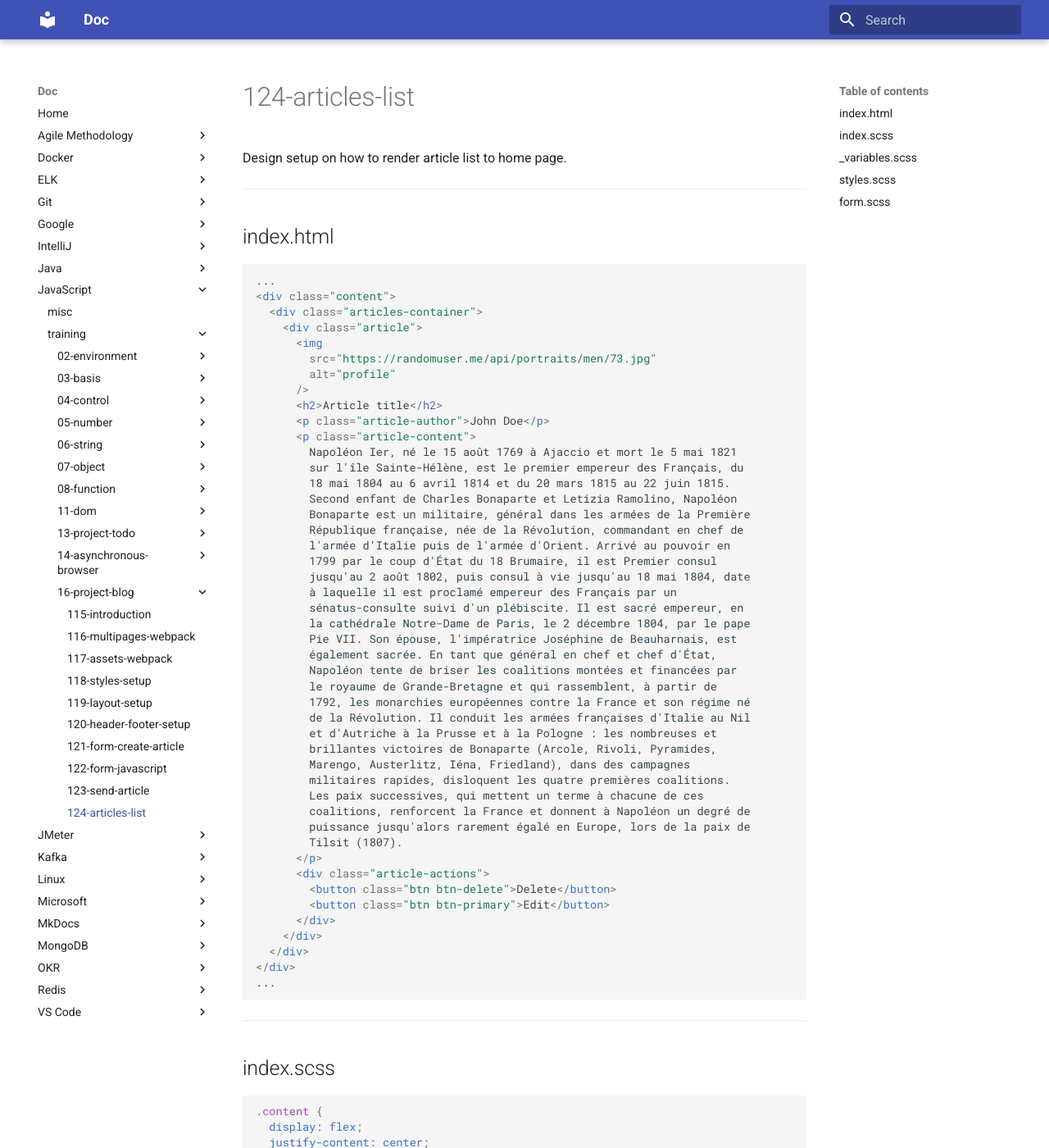
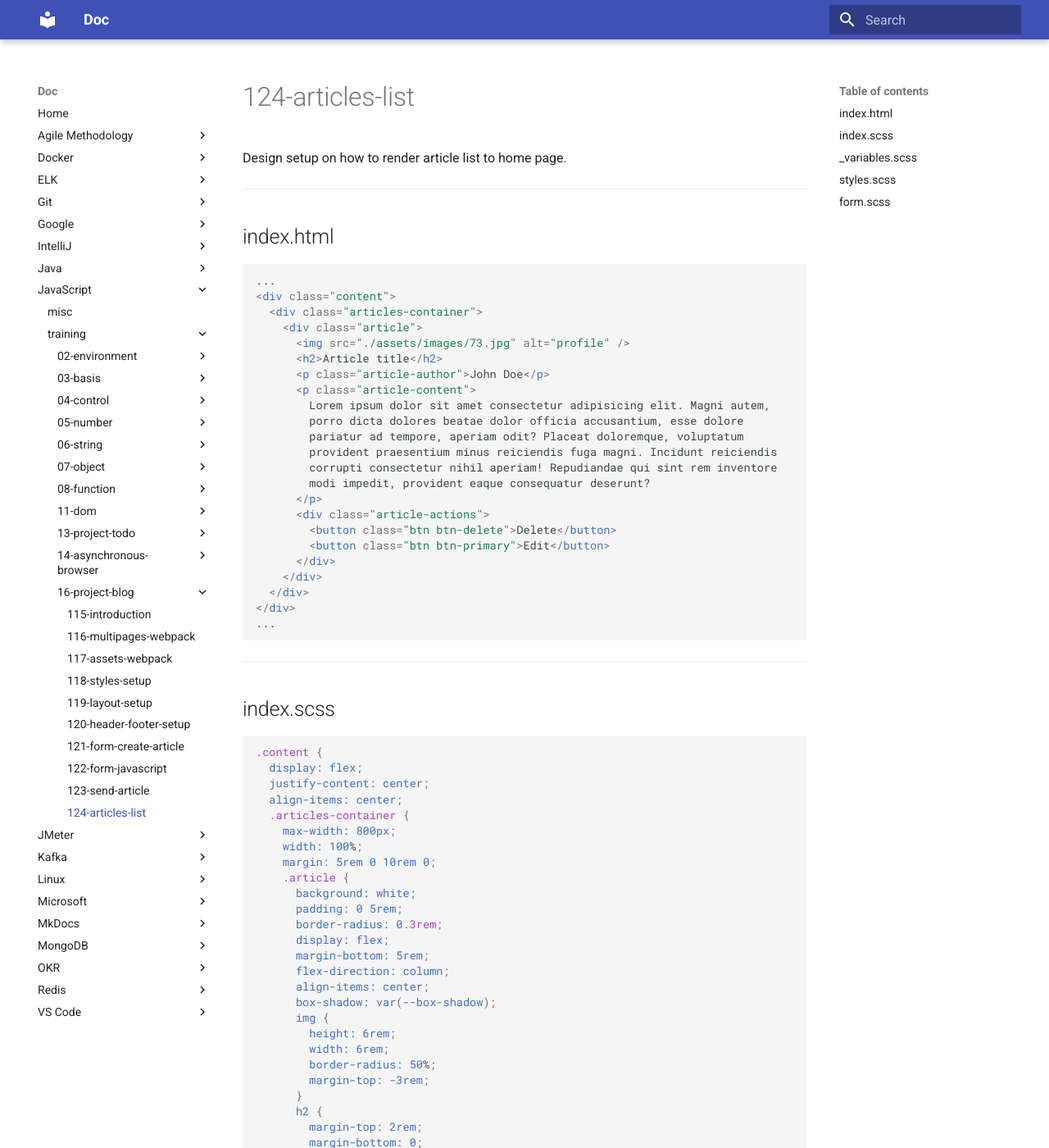
Before and after one commit to oldu73/doc, an MkDocs documentation site: the page built from docs/javascript/training/16-project-blog/124-articles-list.md, in a window 1280 px wide and 1400 px high. Shown: the whole window at 82% size. Built offline with MkDocs 1.6.1 and Material for MkDocs 9.7.7, drawn with Linux system fonts in a browser that asks for light colours.

Commit message:
js training blog project articles list fix issue due to random user

```diff
--- a/docs/javascript/training/16-project-blog/124-articles-list.md
+++ b/docs/javascript/training/16-project-blog/124-articles-list.md
@@ -11,39 +11,16 @@ Design setup on how to render article list to home page.
 <div class="content">
   <div class="articles-container">
     <div class="article">
-      <img
-        src="https://randomuser.me/api/portraits/men/73.jpg"
-        alt="profile"
-      />
+      <img src="./assets/images/73.jpg" alt="profile" />
       <h2>Article title</h2>
       <p class="article-author">John Doe</p>
       <p class="article-content">
-        Napoléon Ier, né le 15 août 1769 à Ajaccio et mort le 5 mai 1821
-        sur l'île Sainte-Hélène, est le premier empereur des Français, du
-        18 mai 1804 au 6 avril 1814 et du 20 mars 1815 au 22 juin 1815.
-        Second enfant de Charles Bonaparte et Letizia Ramolino, Napoléon
-        Bonaparte est un militaire, général dans les armées de la Première
-        République française, née de la Révolution, commandant en chef de
-        l'armée d'Italie puis de l'armée d'Orient. Arrivé au pouvoir en
-        1799 par le coup d'État du 18 Brumaire, il est Premier consul
-        jusqu'au 2 août 1802, puis consul à vie jusqu'au 18 mai 1804, date
-        à laquelle il est proclamé empereur des Français par un
-        sénatus-consulte suivi d'un plébiscite. Il est sacré empereur, en
-        la cathédrale Notre-Dame de Paris, le 2 décembre 1804, par le pape
-        Pie VII. Son épouse, l'impératrice Joséphine de Beauharnais, est
-        également sacrée. En tant que général en chef et chef d'État,
-        Napoléon tente de briser les coalitions montées et financées par
-        le royaume de Grande-Bretagne et qui rassemblent, à partir de
-        1792, les monarchies européennes contre la France et son régime né
-        de la Révolution. Il conduit les armées françaises d'Italie au Nil
-        et d'Autriche à la Prusse et à la Pologne : les nombreuses et
-        brillantes victoires de Bonaparte (Arcole, Rivoli, Pyramides,
-        Marengo, Austerlitz, Iéna, Friedland), dans des campagnes
-        militaires rapides, disloquent les quatre premières coalitions.
-        Les paix successives, qui mettent un terme à chacune de ces
-        coalitions, renforcent la France et donnent à Napoléon un degré de
-        puissance jusqu'alors rarement égalé en Europe, lors de la paix de
-        Tilsit (1807).
+        Lorem ipsum dolor sit amet consectetur adipisicing elit. Magni autem,
+        porro dicta dolores beatae dolor officia accusantium, esse dolore
+        pariatur ad tempore, aperiam odit? Placeat doloremque, voluptatum
+        provident praesentium minus reiciendis fuga magni. Incidunt reiciendis
+        corrupti consectetur nihil aperiam! Repudiandae qui sint rem inventore
+        modi impedit, provident eaque consequatur deserunt?
       </p>
       <div class="article-actions">
         <button class="btn btn-delete">Delete</button>
```
